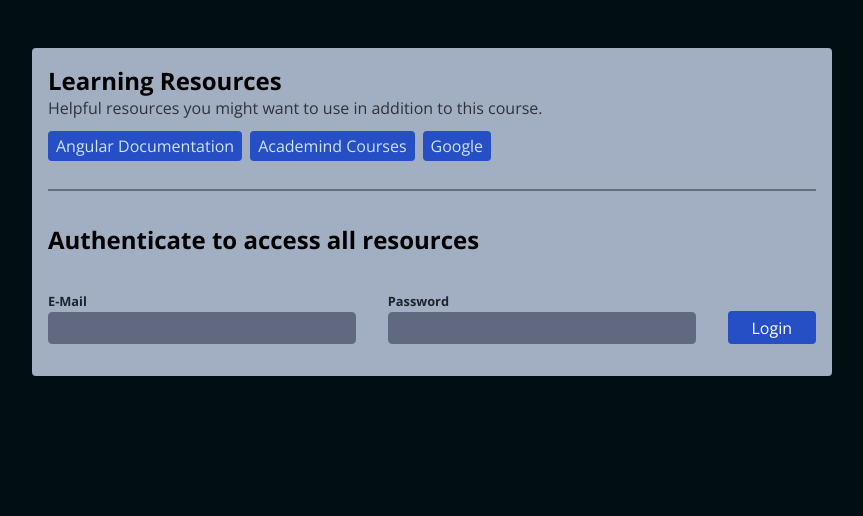
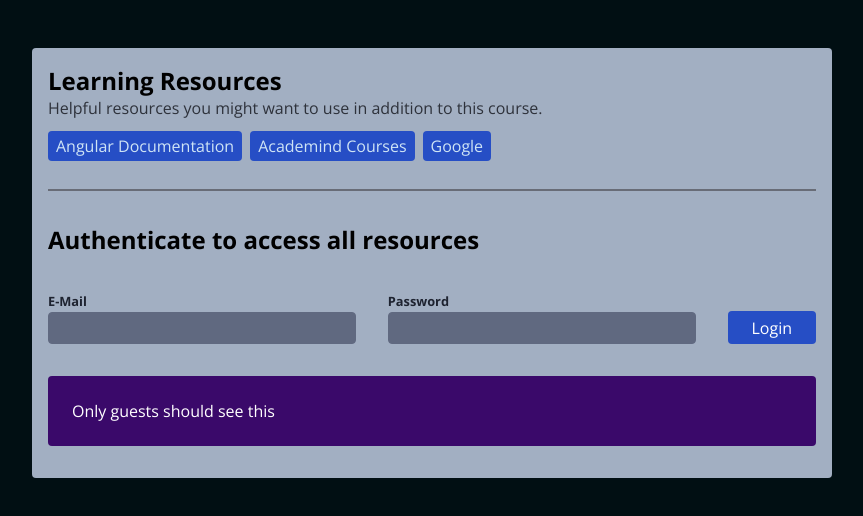
Before and after one commit to marto1980/directives, an Angular app: page / in a window 1280 px wide. Shown: the top 516 px of the page, without its empty margins (208-1071 px from the left). Built offline with nearby package versions, Linux system fonts and the light colour scheme.

Commit message:
Syntactic Sugar with Structural Directives

```diff
--- a/src/app/app.html
+++ b/src/app/app.html
@@ -7,7 +7,11 @@
   <!-- @if (isAdmin()) { -->
   <!--   <p>Only admins should see this!</p> -->
   <!-- } -->
-  <ng-template appAuth="admin">
-    <p>Only admins should see this</p>
-  </ng-template>
+  <p *appAuth="'admin'" class="protected-content admin">
+    Only admins should see this
+  </p>
+  <p *appAuth="'user'" class="protected-content">Only users should see this</p>
+  <p *appAuth="'guest'" class="protected-content authenticated">
+    Only guests should see this
+  </p>
 </main>
```
